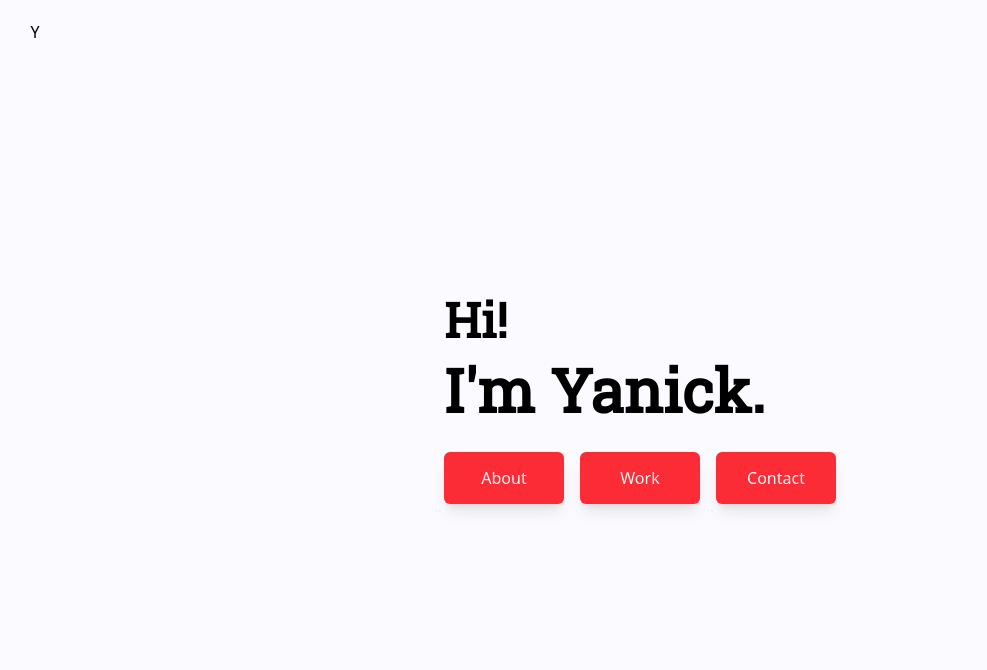
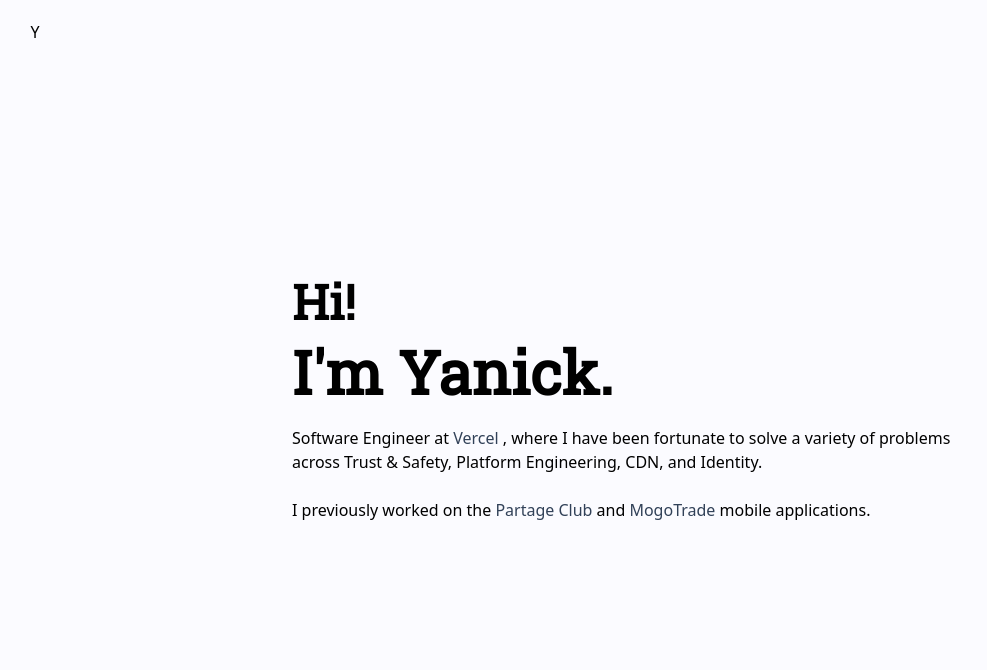
Before and after one commit to emeraldsanto/emeraldsanto, an Astro site in the folder apps/code/: page / in a window 1280 px wide. Shown: the top 670 px of the page, without its empty margins (0-987 px from the left). Built offline with nearby package versions, Linux system fonts and the light colour scheme; Astro itself is replaced by a stand-in of ours.

Commit message:
review home page ish?

```diff
--- a/apps/code/src/layouts/page.astro
+++ b/apps/code/src/layouts/page.astro
@@ -21,7 +21,7 @@ const { class: className, title } = Astro.props;
 	<body class="bg-background flex flex-col sm:flex-row h-full w-full">
     <Sidebar />
     <main class="flex flex-col flex-1">
-      <div class:list={["m-auto px-5 sm:px-25 py-5", className]}>
+      <div class:list={["max-w-4xl m-auto px-5 sm:px-25 py-5", className]}>
         <slot />
       </div>
     </main>
--- a/apps/code/src/pages/index.astro
+++ b/apps/code/src/pages/index.astro
@@ -1,32 +1,22 @@
 ---
+import Link from '@/components/link.astro';
 import Page from '@/layouts/page.astro';
-import ButtonLink from '../components/button-link.astro';
-
-const pages = [
-  {
-    label: 'About',
-    href: '/about',
-  },
-  {
-    label: 'Work',
-    href: '/work',
-  },
-  {
-    label: 'Contact',
-    href: '/contact',
-  },
-];
 ---
 
-<Page title="Code">
-  <header class="flex flex-col gap-4">
-    <h1 class="text-5xl font-bold font-serif">Hi!</h1>
-    <h2 class="text-6xl font-bold font-serif">I&apos;m Yanick.</h2>
+<Page class='flex flex-col gap-6' title='Code'>
+  <header class='flex flex-col gap-4'>
+    <h1 class='text-5xl font-bold font-serif'>Hi!</h1>
+    <h2 class='text-6xl font-bold font-serif'>I&apos;m Yanick.</h2>
   </header>
 
-  <div class="flex flex-row gap-4 mt-8">
-    {pages.map((page) => (
-      <ButtonLink href={page.href}>{page.label}</ButtonLink>
-    ))}
-  </div>
+  <p class='font-sans'>
+    Software Engineer at <Link href='https://vercel.com'>Vercel</Link>, where I have been fortunate to solve a variety
+    of problems across Trust & Safety, Platform Engineering, CDN, and Identity.
+  </p>
+
+  <p class='font-sans'>
+    I previously worked on the <Link href='https://www.partage.club'>Partage Club</Link> and <Link
+      href='https://www.mogo.ca'>MogoTrade</Link
+    > mobile applications.
+  </p>
 </Page>
```
